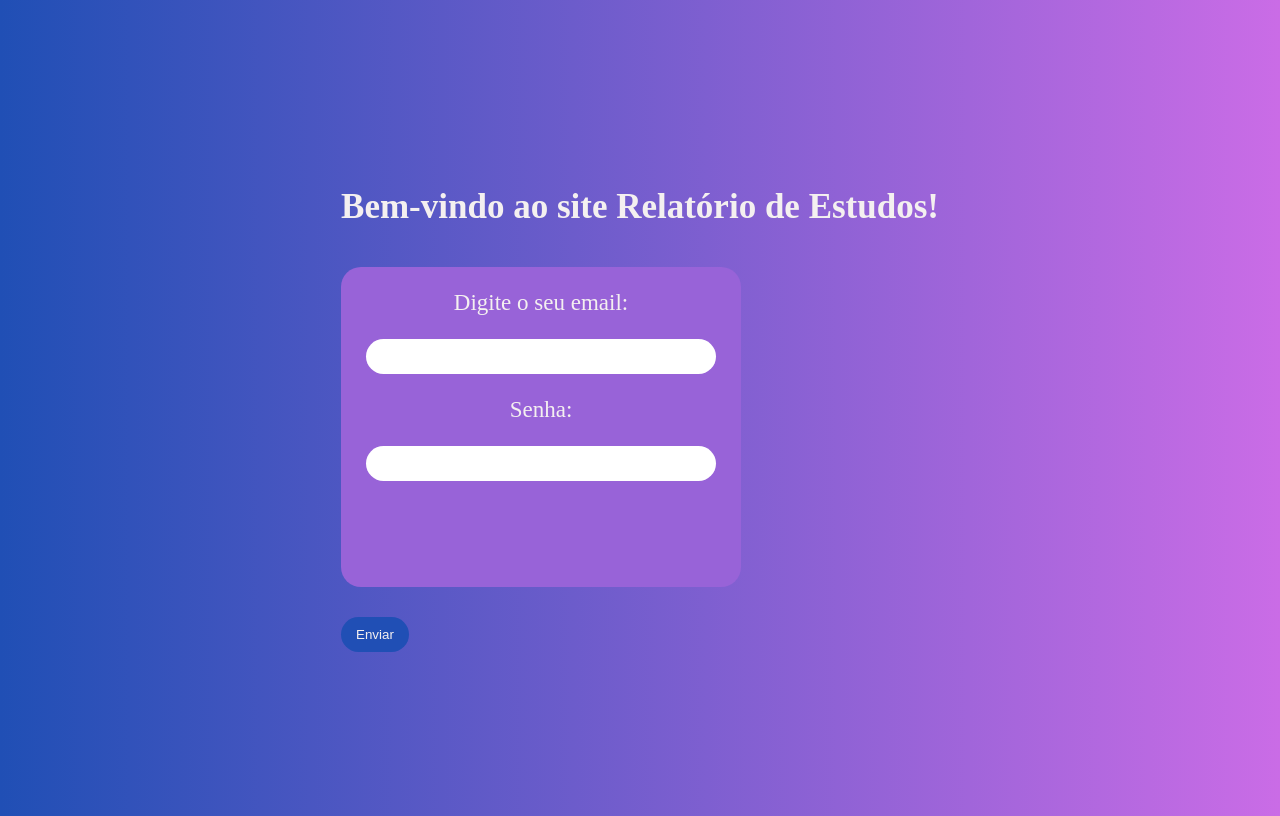
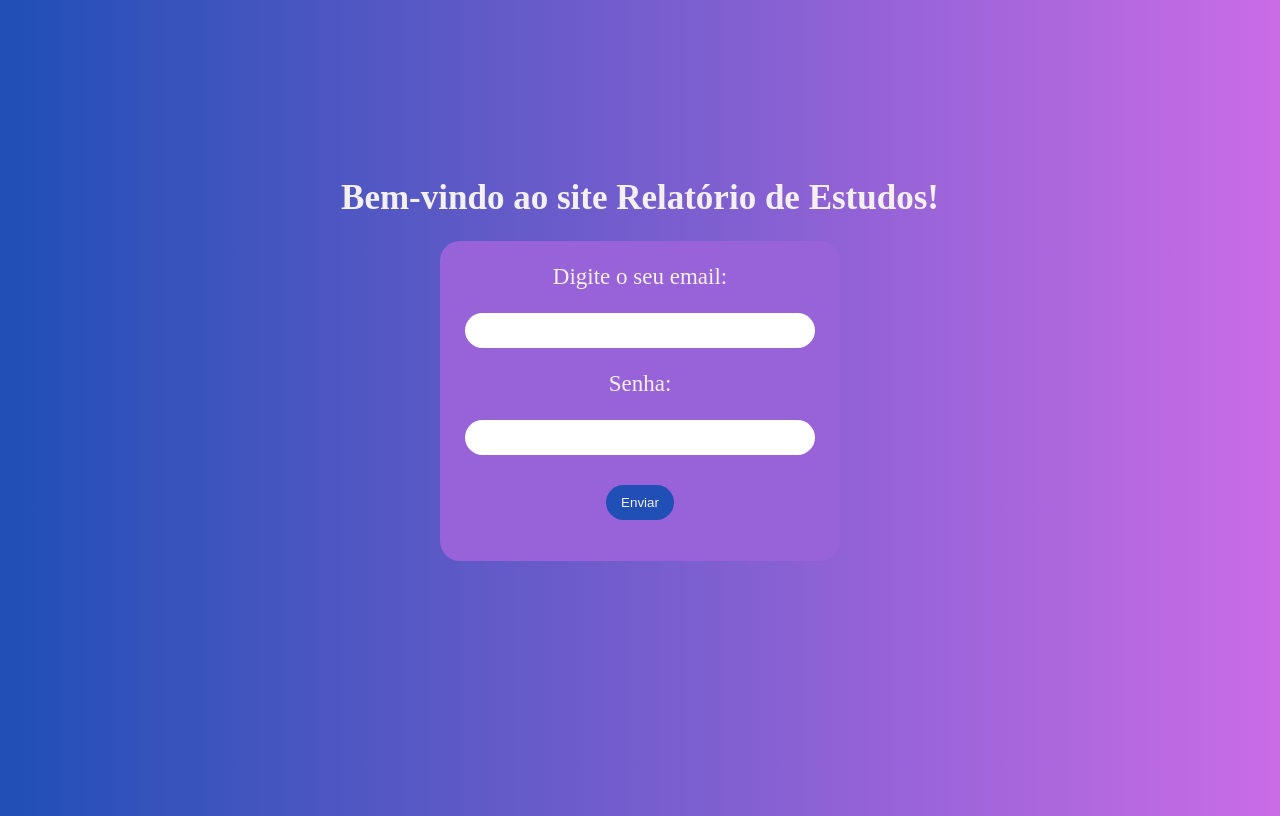
Before and after one commit to geovanagonclvs/relatorio-de-estudos, a Flask app: page / in a window 1280 px wide. Run offline with Flask 3, Linux system fonts and the light colour scheme.

Commit message:
layout da tela de login corrigido

```diff
--- a/static/css/login.css
+++ b/static/css/login.css
@@ -1,10 +1,33 @@
 
 h1{
 
-    top: 10px;
+
 
 
     font-size: 35px;
+
+
+
+}
+
+body{
+
+
+    display: flex;
+    justify-content: center;
+    align-items: center;
+    flex-direction: column;
+
+
+    background: linear-gradient(to right,#204fb5, #ca6ce6);
+    background-size: 100%;
+    background-repeat: no-repeat;
+    height: 100vh;
+
+
+
+    font-family: "sans-serif"; color: #f4f0f0;
+
 
 
 
@@ -32,7 +55,7 @@ h1{
     /* padding-bottom empurra o elemento para baixo*/
     /* */
     padding-bottom: 150px;
-    margin-top: 40px;
+    margin-bottom: 100px;
 
 
 
--- a/templates/login.html
+++ b/templates/login.html
@@ -1,6 +1,6 @@
 <html>
     <head>
-        <link rel="stylesheet" href="{{url_for('static', filename='css/geral.css')}}">
+        <!-- <link rel="stylesheet" href="{{url_for('static', filename='css/geral.css')}}"> -->
         <link rel="stylesheet" href="{{url_for('static', filename='css/login.css')}}">
     </head>
 
@@ -11,12 +11,14 @@
     <body>
 
 
-        <fomr action="/enviar" method="get">
 
-            <h1 id="titulo">
+
+        <h1 id="titulo">
                 Bem-vindo ao site Relatório de Estudos!</h1>
 
             <div id="caixa">
+
+
                 <p>Digite o seu email:
 
                 </p>
@@ -27,19 +29,9 @@
                 </p>
                 <input type="password" name="senha" id="senha">
 
-                </div>
+                <button id="botao" type="submit">Enviar</button>
 
-
-
-
-
-                <button type="submit">Enviar</button>
-                </form>
-
-
-
-
-
+            </div>
 
 
 
```
Also changed, not shown: static/css/estilo.css (renamed from static/estilo.css).
